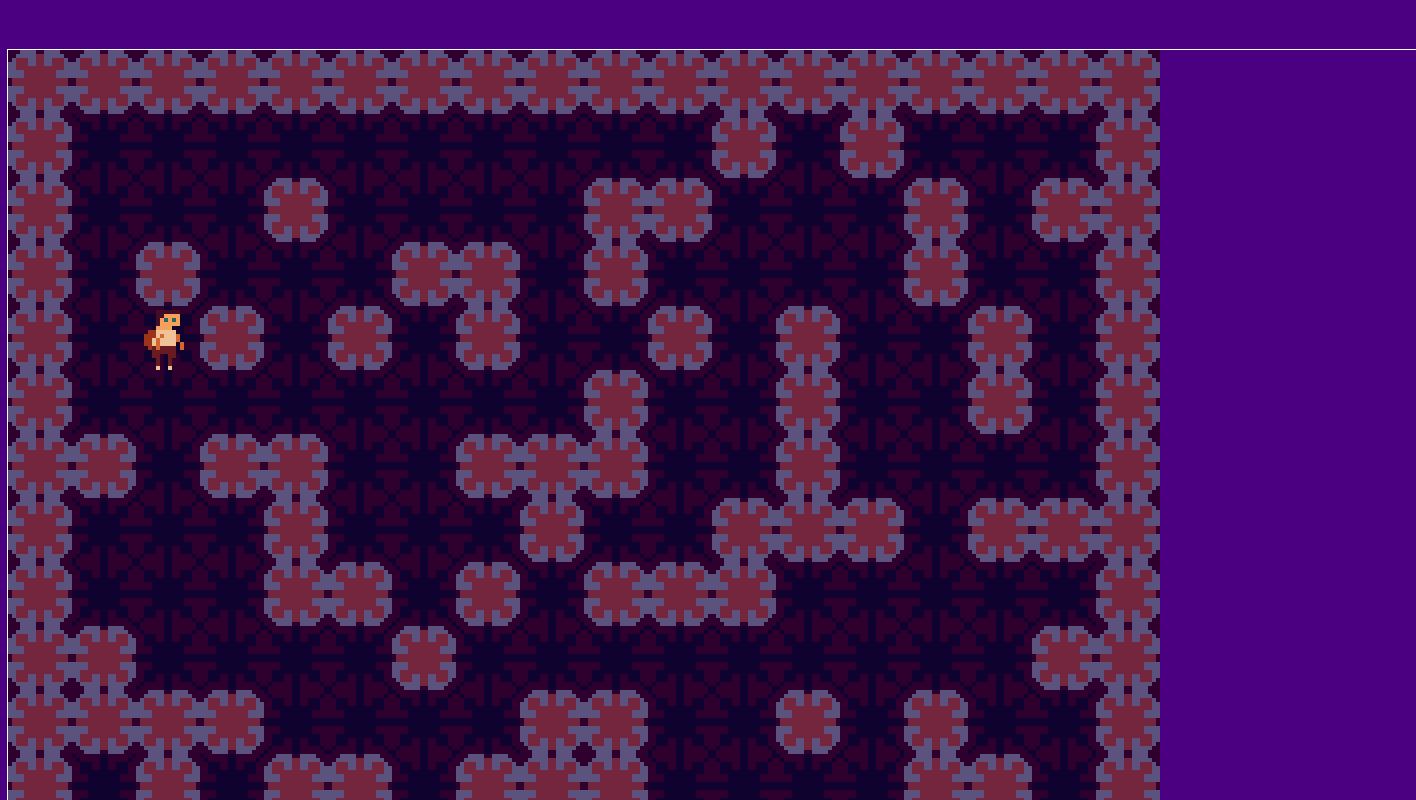
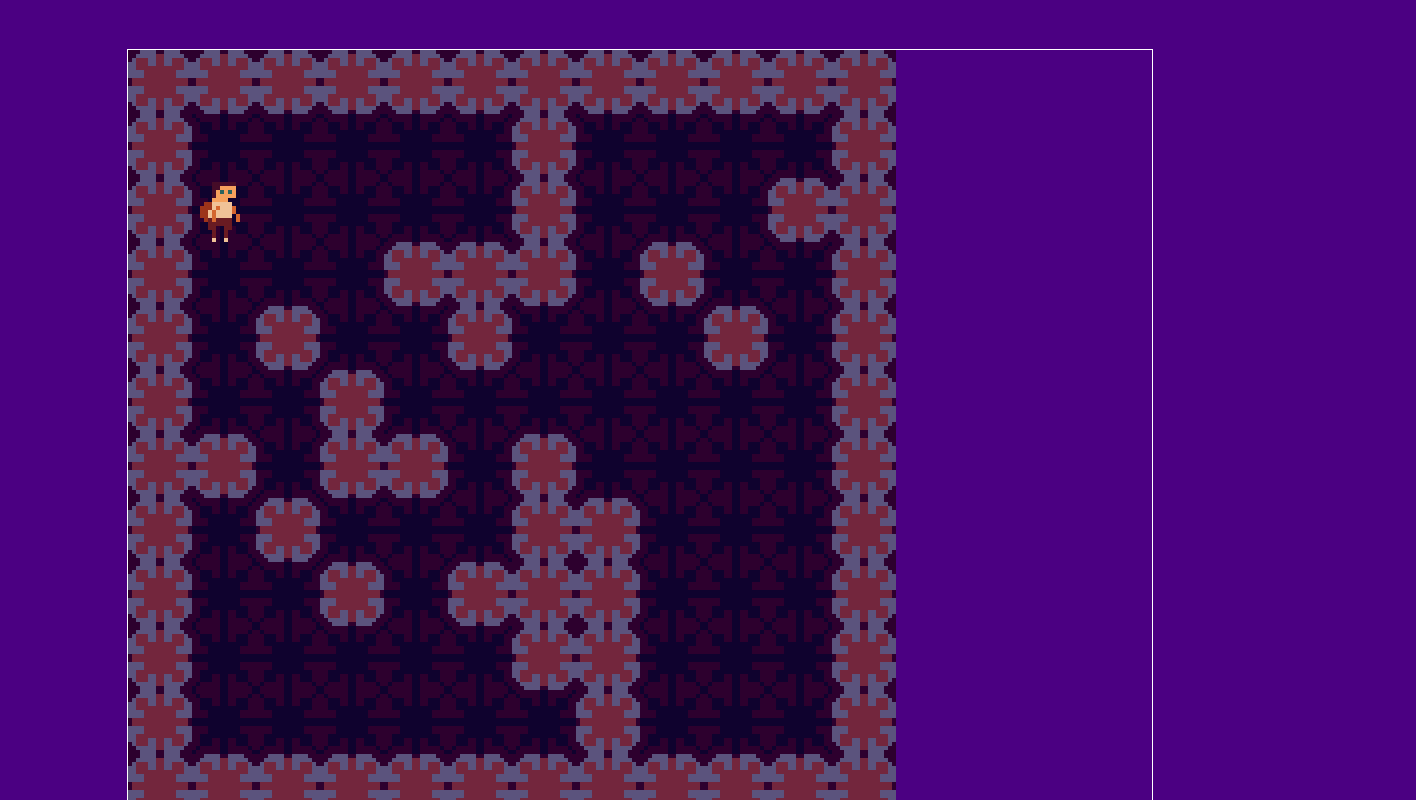
Before and after one commit to casesensative/BroughLike, a plain HTML site: page index.html in a window 1280 px wide. Shown: the top 800 px of the page, 1416 px wide, since content can reach past the window. Drawn offline with Linux system fonts and the light colour scheme.

Commit message:
numTiles change to smaller map

```diff
--- a/index.html
+++ b/index.html
@@ -34,7 +34,7 @@
 <script>
 
   tileSize = 64;
-  numTiles = 18;
+  numTiles = 12;
   uiWidth = 4;
 
 
```
